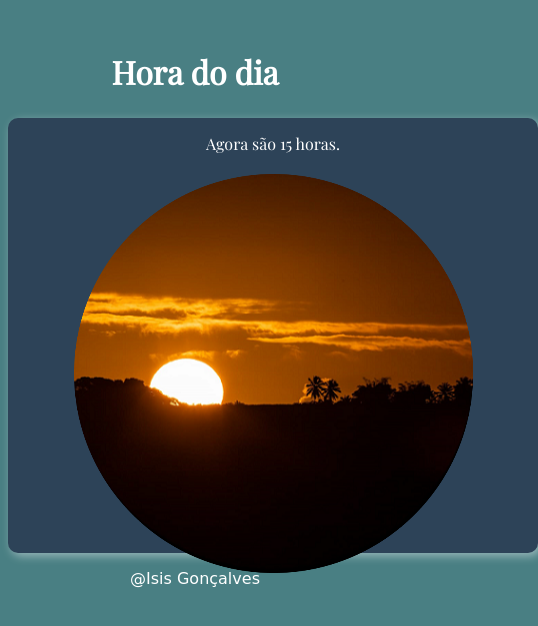
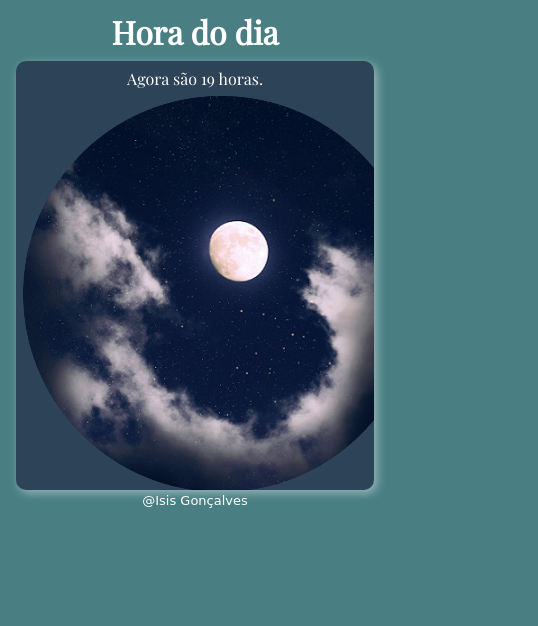
Before and after one commit to isisgoncalves/Hora_do_dia, a plain HTML site: page index.html in a window 390 px wide. Shown: the whole page, 538 px wide, since content can reach past the window. Drawn offline with nearby package versions, Linux system fonts and the light colour scheme; a web font is replaced by a local one.

Commit message:
css
dimensão de altura e largura de div, imagem, responsividade, etc.

```diff
--- a/script.js
+++ b/script.js
@@ -2,7 +2,8 @@ function carregar(){
   let msg = document.getElementById('msg')
   let img = document.getElementById('imagem')
   let data = new Date()
-  let hora = 15
+  //let hora = data.getHours()
+  let hora = 19
   msg.innerHTML = `Agora são ${hora} horas.`
   if (hora >= 6 && hora < 12){
     img.src = 'images/manha.png'
--- a/style.css
+++ b/style.css
@@ -1,26 +1,36 @@
+* {
+  margin: 0;
+  padding: 0;
+}
+
 body{
   background: rgb(73, 127, 131);
   font-family: 'Playfair Display', serif;
   color: white;
   text-align: center;
 }
+
 header{
-  margin-top: 50px;
-  margin-bottom: 25px;
+  margin-top: 2.5%;
+  margin-bottom: 2%;
 }
 
 section{
   background: rgb(45, 67, 88);
   border-radius: 10px;
-  padding: 15px;
-  width: 500px;
-  height: 405px;
+  padding: 1%;
+  width: 50%;
+  height: 50%;
   margin: auto;
   box-shadow: 3px 3px 10px rgba(255, 255, 255, 0.438);
 }
 
 div{
-  margin-bottom: 20px;
+  padding: 1%;
+}
+
+.foto{
+  size: 100%;
 }
 
 footer{
@@ -28,6 +38,19 @@ footer{
 }
 
 a{
+  font-size: small;
   text-decoration: none;
   color: white;
 }
+
+a:hover{
+  font-size: medium;
+}
+
+@media (max-width: 768px){
+  section{
+    height: 50vh;
+    width: 90vw;
+    overflow: hidden;
+  }
+}
```
